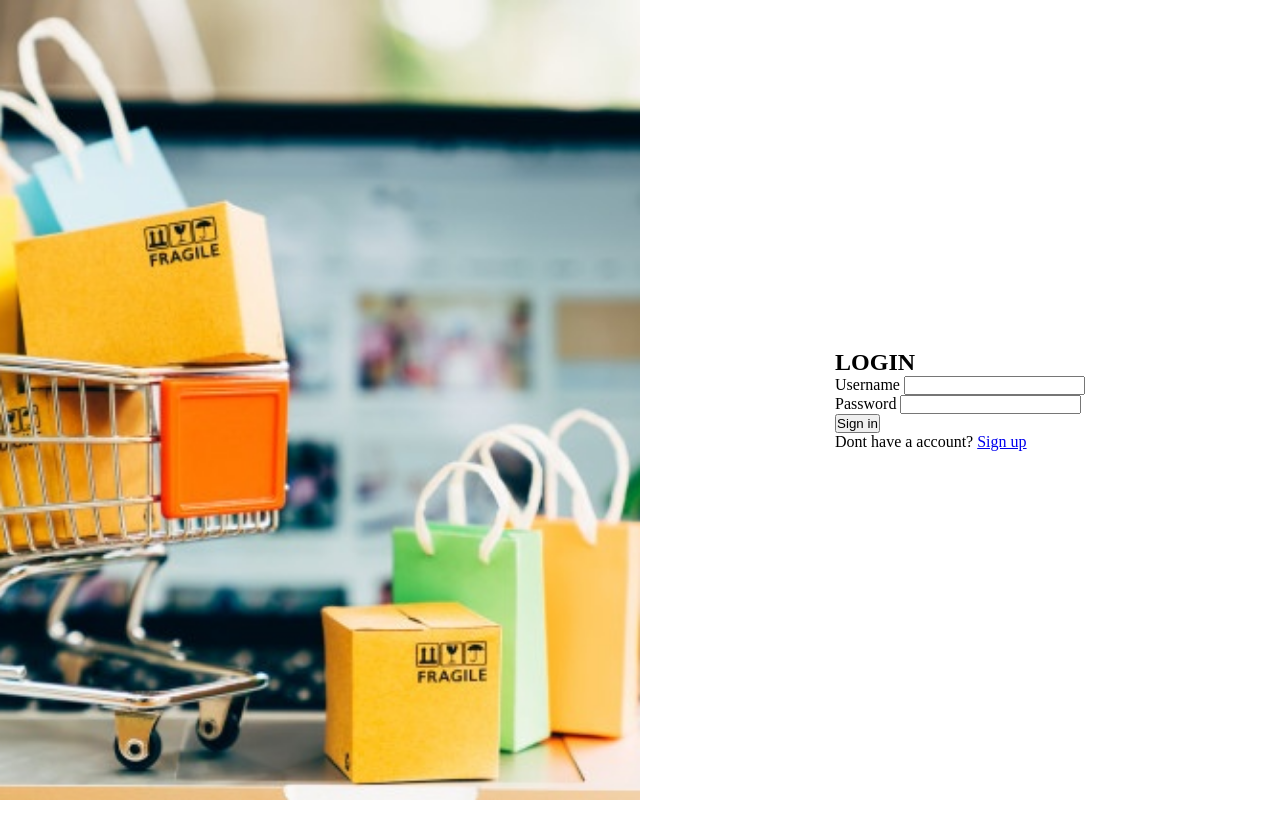
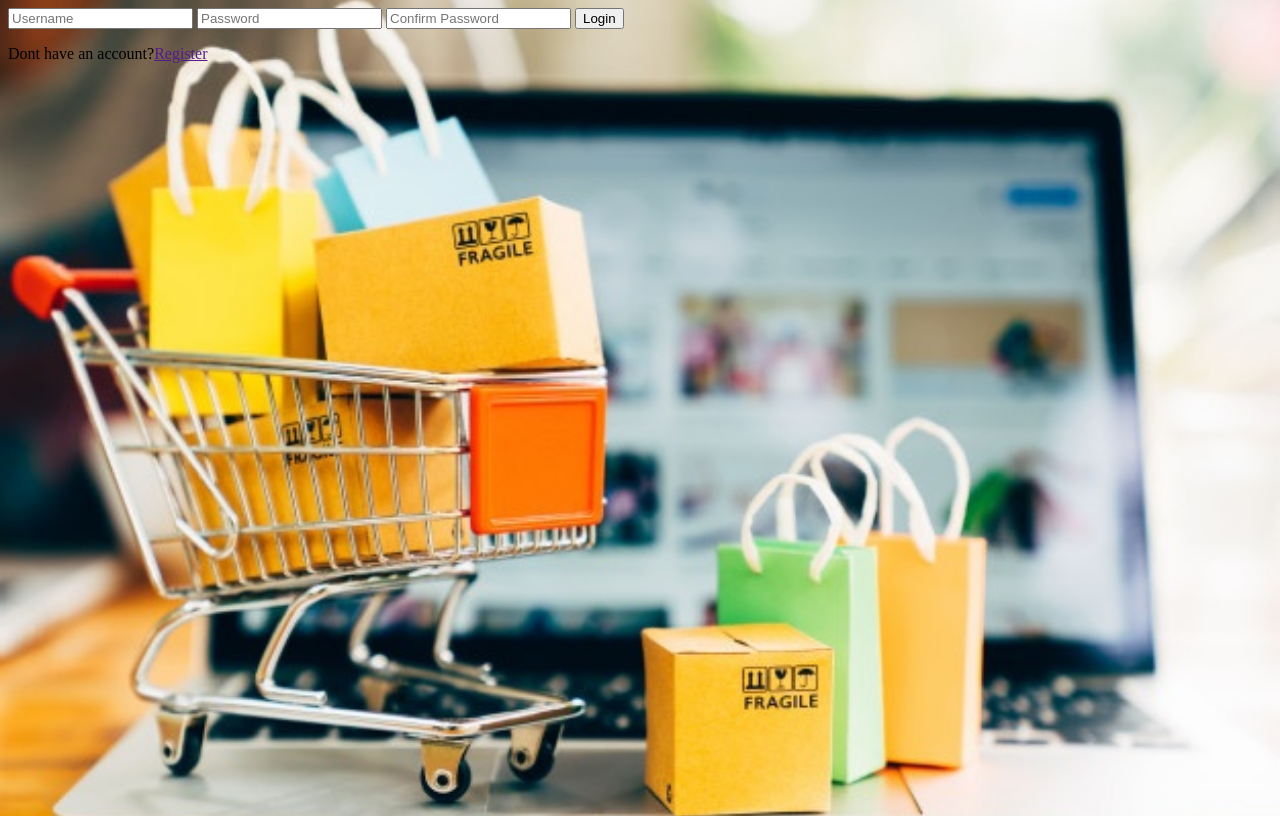
Before and after one commit to Karma1810/PBL-Project, a PHP site: page /login.html in a window 1280 px wide. Run offline with PHP 8.4, Linux system fonts and the light colour scheme.

Commit message:
mychange

```diff
--- a/login.css
+++ b/login.css
@@ -1,7 +1,9 @@
-*{
+/*{
     margin: 0px;
     padding: 0px;
 }
+
+
 section{
     position: relative;
     width: 100%;
@@ -14,15 +16,23 @@ section .imgbx{
     height: 100%;
 }
 section .imgbx img{
-    position: absolute;
+    background-position: center;
     width: 100%;
     height: 100%;
     object-fit: cover;
 }
 section .content{
-    display: flex;
+
     justify-content: center;
     align-items: center;
     width: 50%;
     height: 100%;
+}*/
+
+body{
+    background-image: url('images/login.jpg');
+    background-repeat: no-repeat;
+    background-size: cover;
+    background-position: center;
+    height: 100vh;
 }
--- a/login.html
+++ b/login.html
@@ -7,10 +7,11 @@
     <title>Document</title>
     <link rel="stylesheet" href="login.css">
 </head>
+<!--
 <body>
     <section >
         <div class ="imgbx">
-            <img src="images/login.jpg">
+            <img src="../images/login.jpg">
         </div>
         <div class = "content">
             <div class = "formbx">
@@ -34,6 +35,20 @@
             </div>
         </div>
     </section>
+</body>
+-->
+<body>
+    <div class="login-form">
+        <div class="form">
+            <form class="register-form">
+                <input type="text" name="name" id="name" placeholder="Username">
+                <input type="text" name="password" id="password" placeholder="Password">
+                <input type="text" name="retype-password" id="retype-password" placeholder="Confirm Password">
+                <input type="button" value="Login">
+                <p>Dont have an account?<a href="">Register</a></p>
+            </form>
+        </div>
+</body>
 
-</body>
+</div>
 </html>
```
